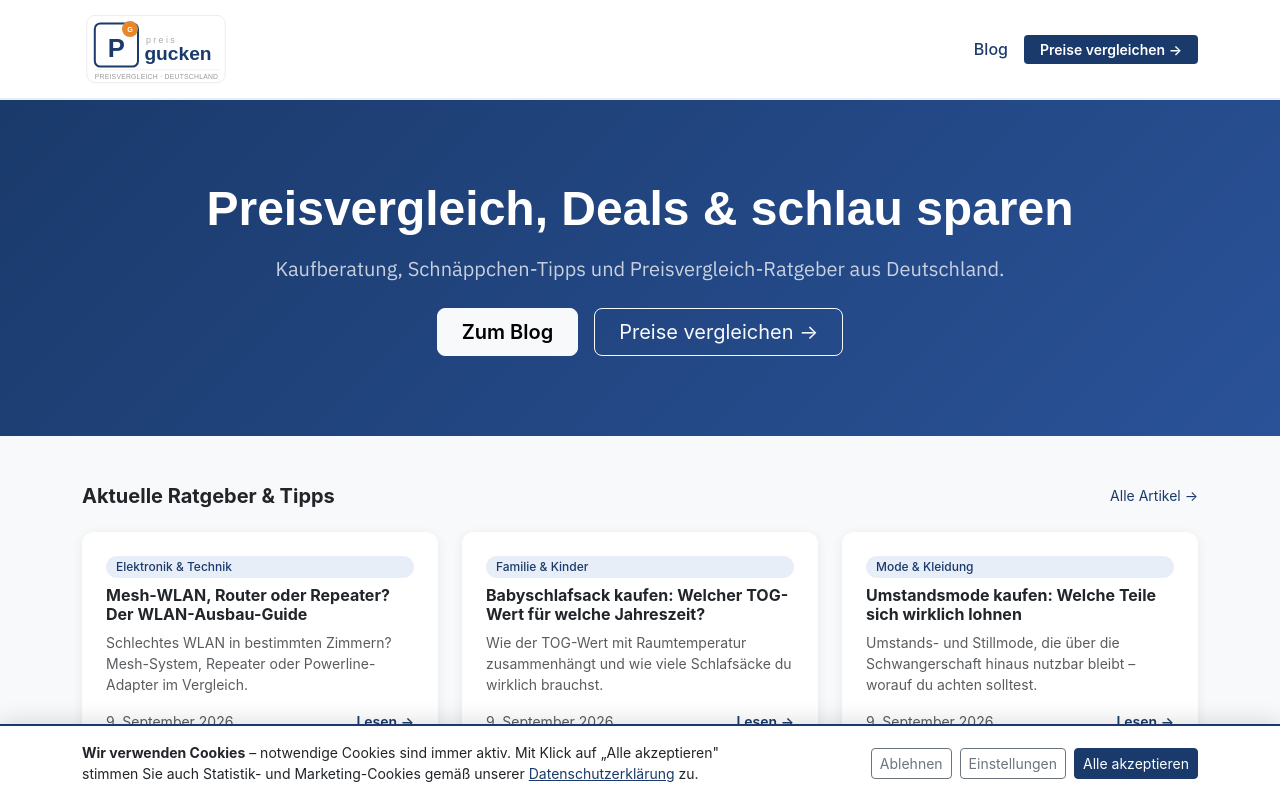
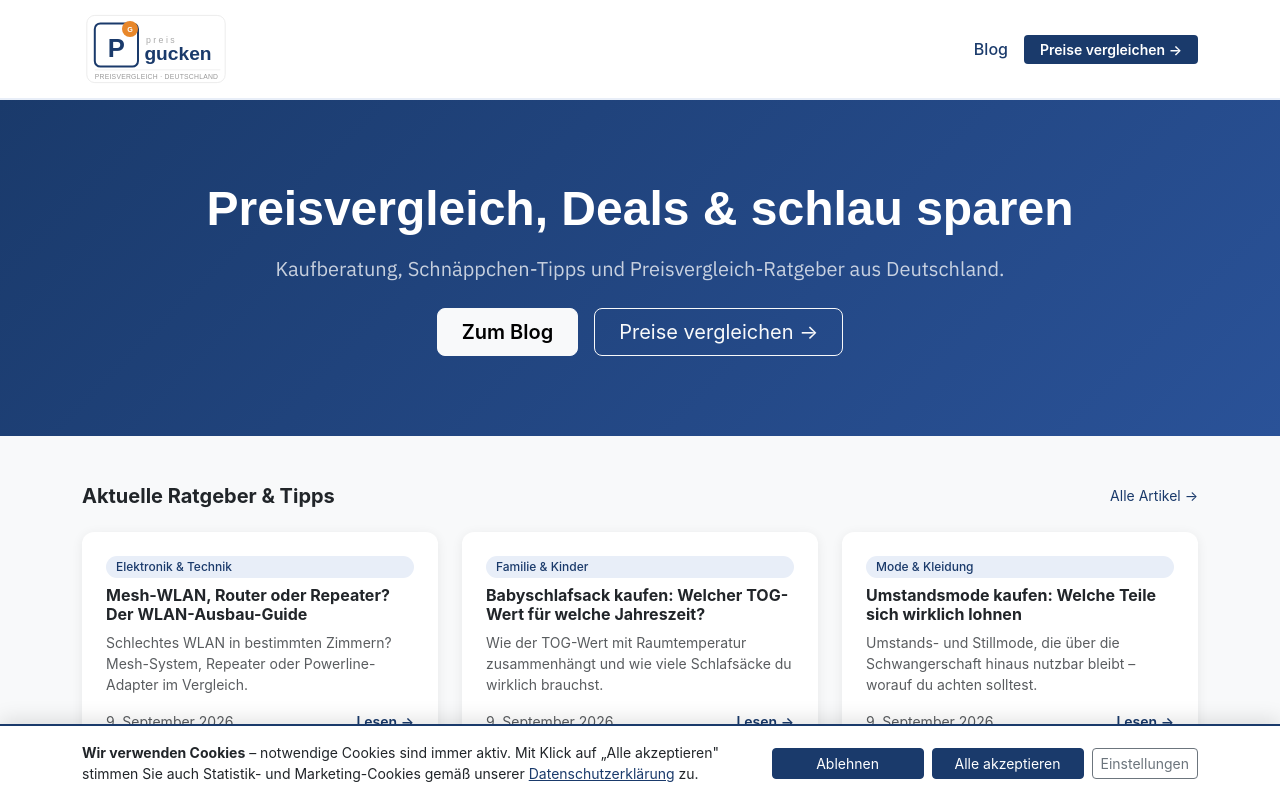
Before and after one commit to zaheerahmedberlin/preisgucken-com, a Next.js app: page / in a window 1280 px wide. Shown: the top 800 px of the page. Built offline with nearby package versions, Linux system fonts and the light colour scheme; a web font is replaced by a local one.

Commit message:
privacy: cookie banner - Ablehnen and Alle akzeptieren equally prominent

```diff
--- a/components/CookieBanner.tsx
+++ b/components/CookieBanner.tsx
@@ -2,6 +2,10 @@
 import { useState, useEffect } from "react";
 
 const COOKIE_KEY = "pg_cookie_consent";
+
+// "Ablehnen" and "Alle akzeptieren" share one style on purpose: declining must
+// be as easy and as visible as accepting (DSK guidance on cookie banners).
+const choiceButtonStyle = { background: "#1A3A6B", borderColor: "#1A3A6B", minWidth: "9.5rem" };
 
 export default function CookieBanner() {
   const [visible, setVisible] = useState(false);
@@ -61,10 +65,18 @@ export default function CookieBanner() {
           </div>
           <div className="col-12 col-md-5 d-flex gap-2 flex-wrap justify-content-md-end">
             <button
-              className="btn btn-sm btn-outline-secondary"
+              className="btn btn-sm btn-primary"
               onClick={reject}
+              style={choiceButtonStyle}
             >
               Ablehnen
+            </button>
+            <button
+              className="btn btn-sm btn-primary"
+              onClick={accept}
+              style={choiceButtonStyle}
+            >
+              Alle akzeptieren
             </button>
             <a
               href="/cookie-einstellungen/"
@@ -72,13 +84,6 @@ export default function CookieBanner() {
             >
               Einstellungen
             </a>
-            <button
-              className="btn btn-sm btn-primary"
-              onClick={accept}
-              style={{ background: "#1A3A6B", borderColor: "#1A3A6B" }}
-            >
-              Alle akzeptieren
-            </button>
           </div>
         </div>
       </div>
```
